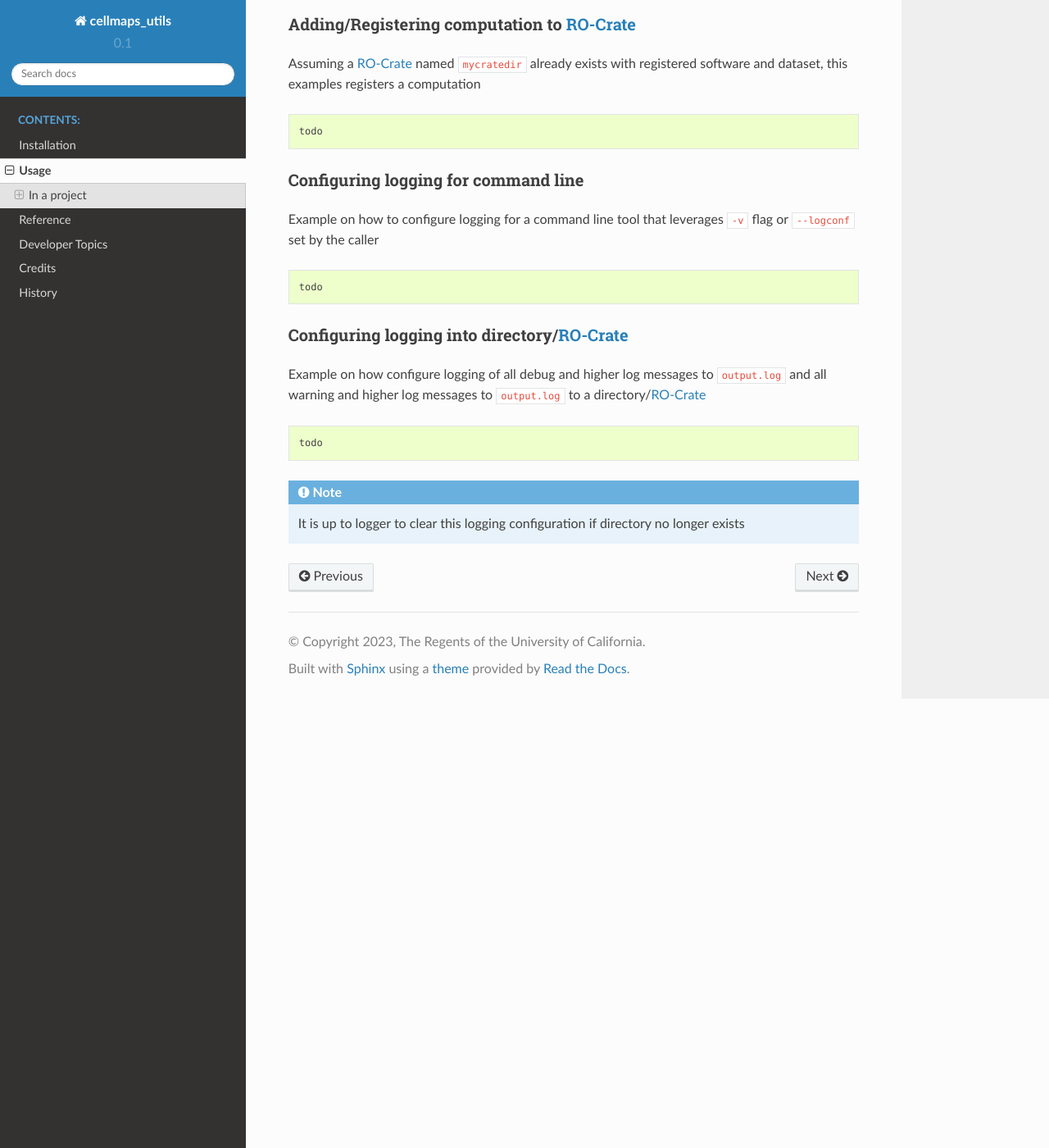
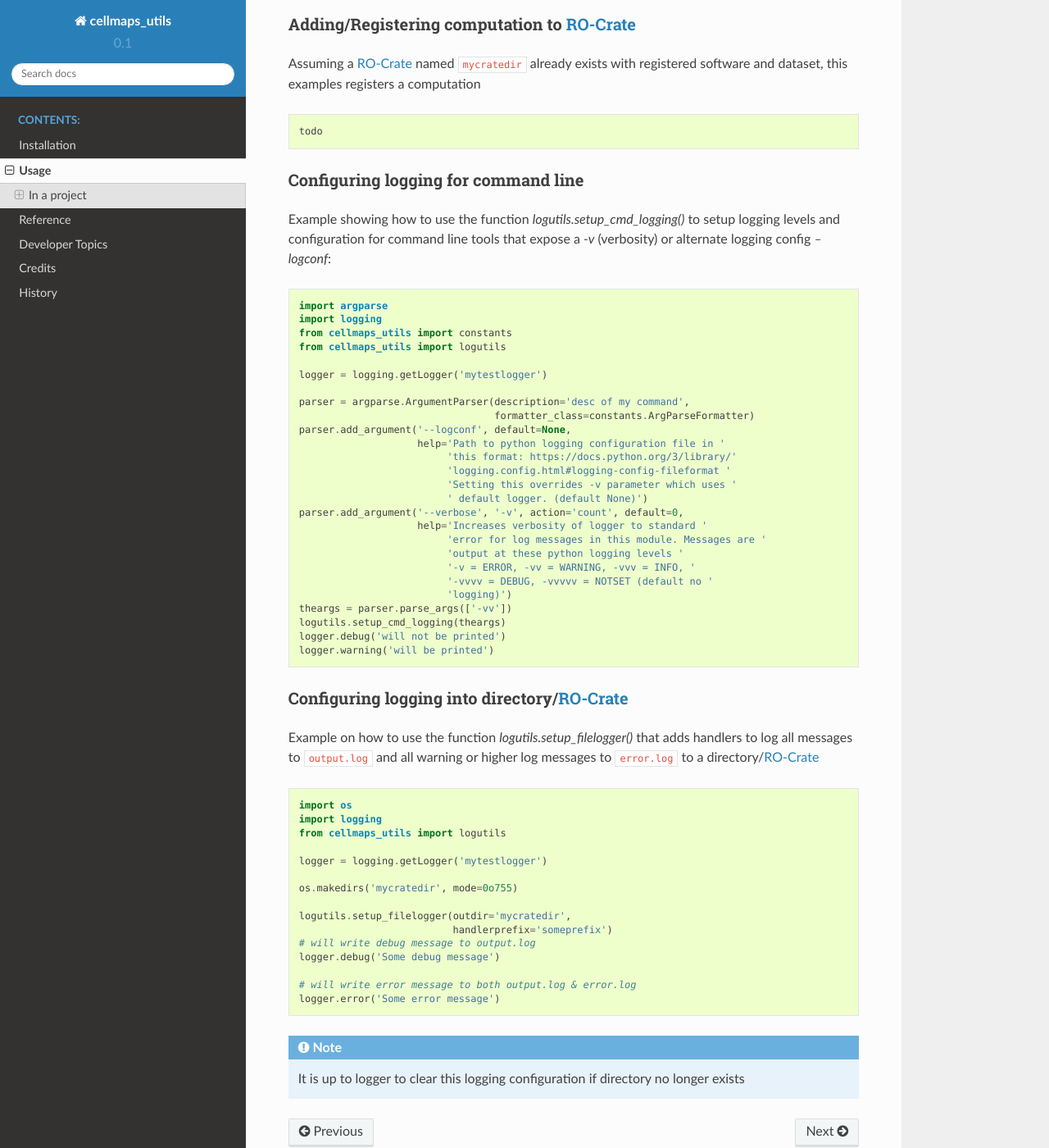
Before and after one commit to idekerlab/cellmaps_utils, a Sphinx documentation site: the page built from docs/usage.rst, in a window 1280 px wide and 1400 px high, scrolled down 1192 px. Shown: the whole window at 82% size. Built offline with Sphinx 7.4.7 and the Read the Docs theme 2.0.0, drawn with Linux system fonts in a browser that asks for light colours.

Commit message:
added usage for logging

```diff
--- a/docs/usage.rst
+++ b/docs/usage.rst
@@ -77,24 +77,63 @@ registers a computation
 Configuring logging for command line
 ======================================
 
-Example on how to configure logging for a command line
-tool that leverages ``-v`` flag or ``--logconf`` set by
-the caller
+Example showing how to use the function `logutils.setup_cmd_logging()`
+to setup logging levels and configuration for command line tools
+that expose a `-v` (verbosity) or alternate logging config `--logconf`:
 
 .. code-block:: python
 
-    todo
+    import argparse
+    import logging
+    from cellmaps_utils import constants
+    from cellmaps_utils import logutils
+
+    logger = logging.getLogger('mytestlogger')
+
+    parser = argparse.ArgumentParser(description='desc of my command',
+                                     formatter_class=constants.ArgParseFormatter)
+    parser.add_argument('--logconf', default=None,
+                        help='Path to python logging configuration file in '
+                             'this format: https://docs.python.org/3/library/'
+                             'logging.config.html#logging-config-fileformat '
+                             'Setting this overrides -v parameter which uses '
+                             ' default logger. (default None)')
+    parser.add_argument('--verbose', '-v', action='count', default=0,
+                        help='Increases verbosity of logger to standard '
+                             'error for log messages in this module. Messages are '
+                             'output at these python logging levels '
+                             '-v = ERROR, -vv = WARNING, -vvv = INFO, '
+                             '-vvvv = DEBUG, -vvvvv = NOTSET (default no '
+                             'logging)')
+    theargs = parser.parse_args(['-vv'])
+    logutils.setup_cmd_logging(theargs)
+    logger.debug('will not be printed')
+    logger.warning('will be printed')
 
 Configuring logging into directory/`RO-Crate`_
 ================================================
 
-Example on how configure logging of all debug and higher
-log messages to ``output.log`` and all warning and
-higher log messages to ``output.log`` to a directory/`RO-Crate`_
+Example on how to use the function `logutils.setup_filelogger()` that
+adds handlers to log all messages to ``output.log`` and all warning or
+higher log messages to ``error.log`` to a directory/`RO-Crate`_
 
 .. code-block:: python
 
-    todo
+    import os
+    import logging
+    from cellmaps_utils import logutils
+
+    logger = logging.getLogger('mytestlogger')
+
+    os.makedirs('mycratedir', mode=0o755)
+
+    logutils.setup_filelogger(outdir='mycratedir',
+                              handlerprefix='someprefix')
+    # will write debug message to output.log
+    logger.debug('Some debug message')
+
+    # will write error message to both output.log & error.log
+    logger.error('Some error message')
 
 .. note::
 
```
